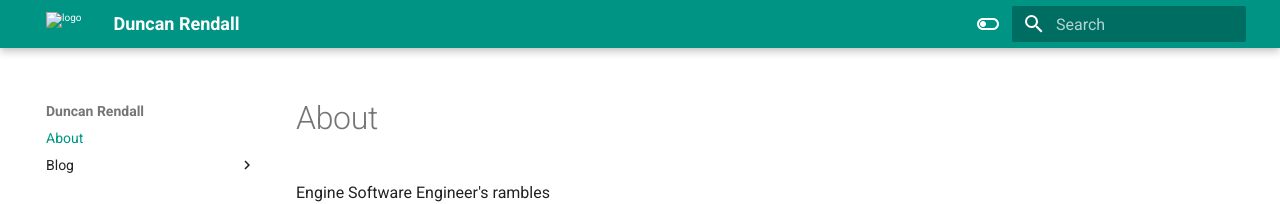
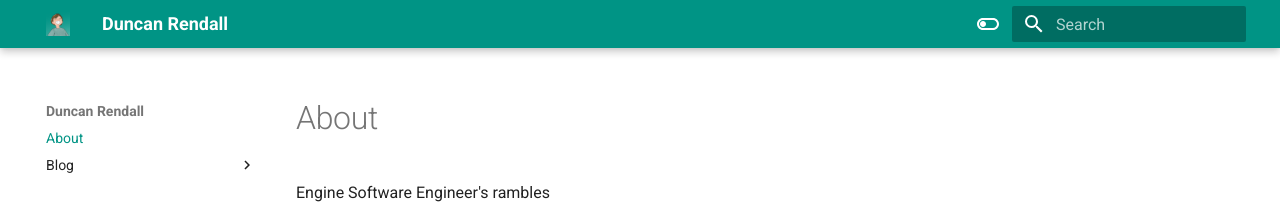
Before and after one commit to actualduncan/actualduncan.github.io, an MkDocs documentation site: the page built from docs/index.md, in a window 1280 px wide. Shown: the top 204 px of the page. Built offline with MkDocs 1.6.1 and Material for MkDocs 9.7.7, drawn with Linux system fonts in a browser that asks for light colours.

Commit message:
fixed logo path

```diff
--- a/mkdocs.yml
+++ b/mkdocs.yml
@@ -2,8 +2,8 @@ site_name: Duncan Rendall
 
 theme:
     name: 'material'
-    favicon: docs/res/favicon-32x32.png
-    logo: docs/res/favicon-32x32.png
+    favicon: res/favicon-32x32.png
+    logo: res/favicon-32x32.png
     palette:
 
     # Light mode
```
